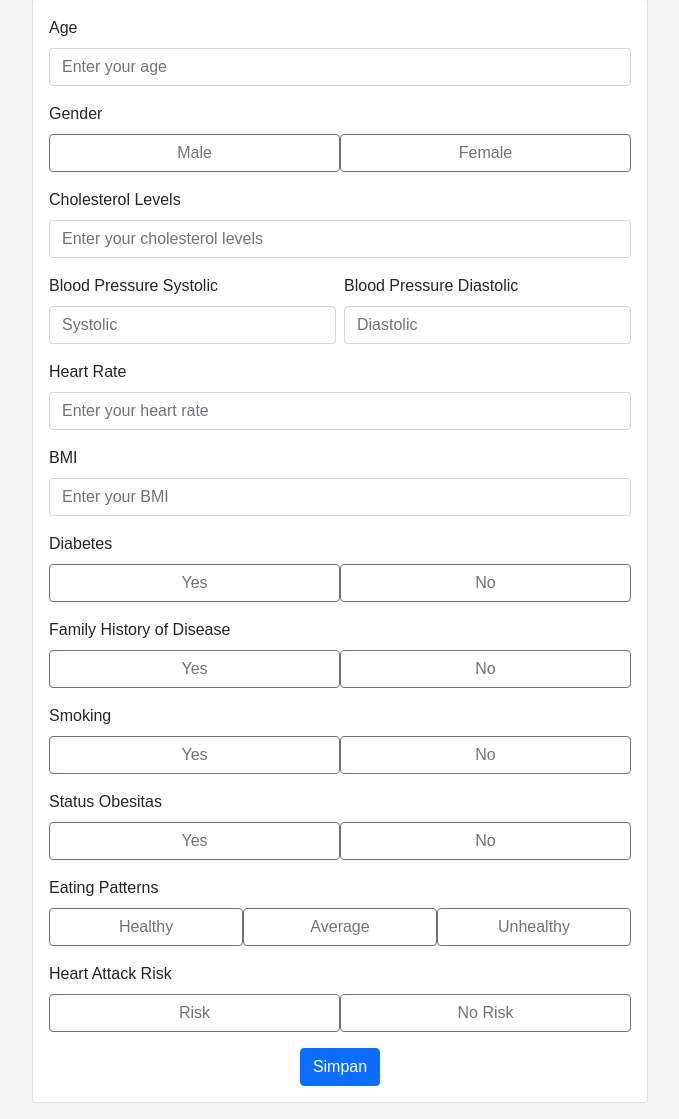
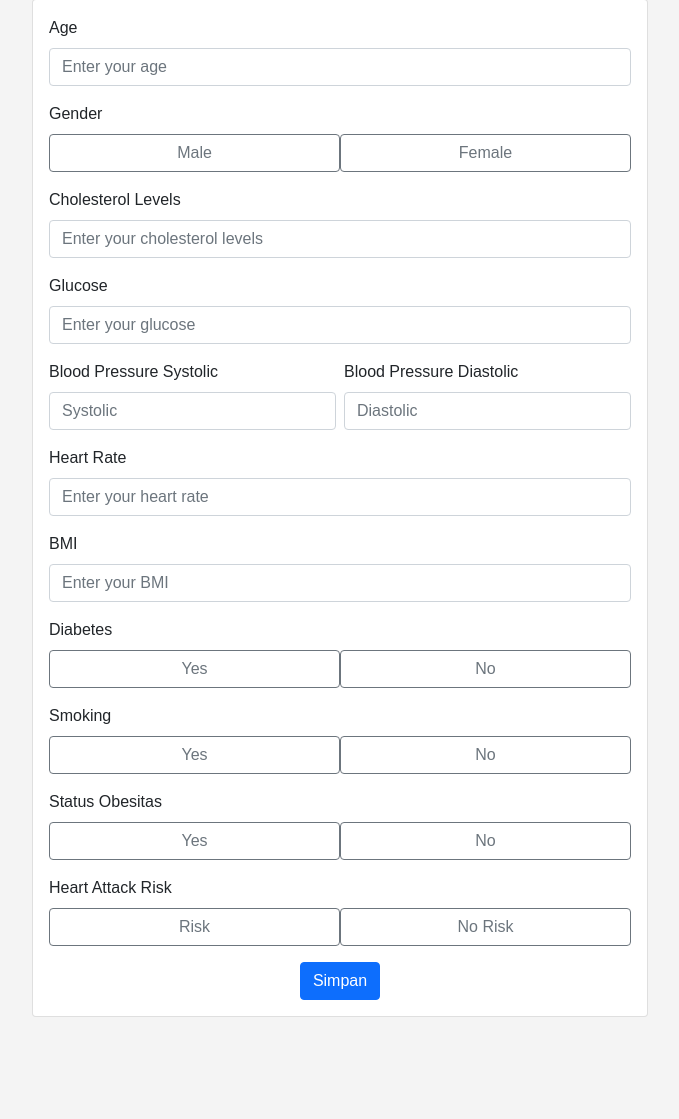
Before and after one commit to suciwuland/Tugas_akhir, a Django app: page /data-set/create in a window 1280 px wide. Shown: the part 145-1264 px from the top of the page, without its empty margins (300-979 px from the left). After the commit the page ends 1162 px from the top, so only its background shows below. Run offline with Django 5.2, Linux system fonts and the light colour scheme; some libraries are stand-ins or nearby versions.

Commit message:
fix data

```diff
--- a/apphealth/apphealth/controller/dataset_controller.py
+++ b/apphealth/apphealth/controller/dataset_controller.py
@@ -45,16 +45,17 @@ def store(request):
     systolic = request.POST.get('systolic')
     diastolic = request.POST.get('diastolic')
     heartRate = request.POST.get('heartRate')
-    eatingPatterns = request.POST.get('eatingPatterns')
     bmi = request.POST.get('bmi')
     bmiStatus = request.POST.get('bmiStatus')
     heartAttackRisk = request.POST.get('heart_attack_risk')
+    glucose = request.POST.get('glucose')
 
 
     newDiabetes = 1 if request.POST.get('diabetes') == 'yes' else 0
-    newFamilyHistory = 1 if request.POST.get('familyHistory') == 'yes' else 0
     newSmoking = 1 if request.POST.get('smoking') == 'yes' else 0
     obesity = int(request.POST.get('obesity'))
+    heartAttackRisk = 'yes' if heartAttackRisk == "1" else 'No'
+
     newData = {
         'age': age,
         'sex': gender.capitalize(),
@@ -62,11 +63,10 @@ def store(request):
         'blood_pressure': f'{systolic}/{diastolic}',
         'heart_rate': heartRate,
         'diabetes': newDiabetes,
-        'family_history': newFamilyHistory,
         'smoking': newSmoking,
         'obesity': obesity,
-        'diet': eatingPatterns.capitalize(),
         'bmi': bmi,
+        'glucose': glucose,
         'heart_attack_risk': heartAttackRisk
     }
 
@@ -86,16 +86,18 @@ def updated(request, id):
     systolic = request.POST.get('systolic')
     diastolic = request.POST.get('diastolic')
     heartRate = request.POST.get('heartRate')
-    eatingPatterns = request.POST.get('eatingPatterns')
     bmi = request.POST.get('bmi')
     bmiStatus = request.POST.get('bmiStatus')
     heartAttackRisk = request.POST.get('heart_attack_risk')
+    glucose = request.POST.get('glucose')
+
 
 
     newDiabetes = 1 if request.POST.get('diabetes') == 'yes' else 0
-    newFamilyHistory = 1 if request.POST.get('familyHistory') == 'yes' else 0
     newSmoking = 1 if request.POST.get('smoking') == 'yes' else 0
     obesity = int(request.POST.get('obesity'))
+    heartAttackRisk = 'yes' if heartAttackRisk == "1" else 'No'
+
     data = {
         'age': age,
         'sex': gender.capitalize(),
@@ -103,11 +105,10 @@ def updated(request, id):
         'blood_pressure': f'{systolic}/{diastolic}',
         'heart_rate': heartRate,
         'diabetes': newDiabetes,
-        'family_history': newFamilyHistory,
         'smoking': newSmoking,
         'obesity': obesity,
-        'diet': eatingPatterns.capitalize(),
         'bmi': bmi,
+        'glucose': glucose,
         'heart_attack_risk': heartAttackRisk
     }
     collectionDataset.update_one({'_id': ObjectId(id)}, {'$set': data})
@@ -140,11 +141,11 @@ def importDataExcel(request):
 
     # Definisikan nama kolom yang diharapkan
     expected_columns = [
-        'Age', 'Sex', 'Cholesterol', 'Blood Pressure', 'Heart Rate', 'Diabetes',
-        'Family History', 'Smoking', 'Obesity', 'Diet', 'BMI', 'Heart Attack Risk'
+        'Gender', 'age', 'Smoker', 'diabetes', 'Chol',
+        'sysBP', 'diaBP', 'BMI', 'heartRate', 'glucose','Heart_risk'
     ]
 
-    # Memastikan header sesuai dengan yang diharapkan
+    # # Memastikan header sesuai dengan yang diharapkan
     if list(df.columns) != expected_columns:
         messages.error(request, f"Expected columns: {expected_columns}, but got: {list(df.columns)}")
         return redirect('dataset.index')
@@ -154,18 +155,17 @@ def importDataExcel(request):
     for index, row in df.iterrows():
         # Example of processing each row
         row_data = row.to_dict()
-        age = row_data['Age']
-        sex = row_data['Sex']
-        cholesterol = row_data['Cholesterol']
-        blood_pressure = row_data['Blood Pressure']
-        heart_rate = row_data['Heart Rate']
-        diabetes = row_data['Diabetes']
-        family_history = row_data['Family History']
-        smoking = row_data['Smoking']
-        obesity = row_data['Obesity']
-        diet = row_data['Diet']
+        age = row_data['age']
+        sex = row_data['Gender']
+        cholesterol = row_data['Chol']
+        blood_pressure = str(row_data['sysBP']) + '/' + str(row_data['diaBP'])
+        heart_rate = row_data['heartRate']
+        diabetes = row_data['diabetes']
+        smoking = row_data['Smoker']
+        glucose = row_data['glucose']
         bmi = row_data['BMI']
-        heart_attack_risk = row_data['Heart Attack Risk']
+        obesity = is_obese(float(row_data['BMI']))
+        heart_attack_risk = row_data['Heart_risk']
 
         datasetManyData.append({
             'age': age,
@@ -174,10 +174,9 @@ def importDataExcel(request):
             'blood_pressure': blood_pressure,
             'heart_rate': heart_rate,
             'diabetes': diabetes,
-            'family_history': family_history,
             'smoking': smoking,
             'obesity': obesity,
-            'diet': diet,
+            'glucose': glucose,
             'bmi': float(bmi),
             'heart_attack_risk': heart_attack_risk
         })
@@ -186,3 +185,9 @@ def importDataExcel(request):
     collectionDataset.insert_many(datasetManyData)
     messages.success(request, 'Successfully imported dataset')
     return redirect('dataset.index')
+
+def is_obese(bmi):
+    if bmi >= 30:
+        return 1
+    else:
+        return 0
--- a/apphealth/apphealth/templates/dataset/create.html
+++ b/apphealth/apphealth/templates/dataset/create.html
@@ -39,6 +39,10 @@
                 <label for="cholesterol" class="form-label">Cholesterol Levels</label>
                 <input type="number" class="form-control" name="cholesterol" id="cholesterol" placeholder="Enter your cholesterol levels" required>
             </div>
+            <div class="mb-3">
+                <label for="glucose" class="form-label">Glucose</label>
+                <input type="number" class="form-control" name="glucose" id="glucose"  placeholder="Enter your glucose " required>
+            </div>
             <div class="row g-2 mb-3">
                 <div class="col">
                     <label for="systolic" class="form-label">Blood Pressure Systolic</label>
@@ -68,16 +72,6 @@
                 </div>
             </div>
             <div class="mb-3">
-                <label class="form-label">Family History of Disease</label>
-                <div class="d-flex">
-                    <input type="radio" id="familyYes" name="familyHistory" class="btn-check" value="yes" required>
-                    <label class="btn btn-outline-secondary" for="familyYes">Yes</label>
-
-                    <input type="radio" id="familyNo" name="familyHistory" class="btn-check" value="no" required>
-                    <label class="btn btn-outline-secondary" for="familyNo">No</label>
-                </div>
-            </div>
-            <div class="mb-3">
                 <label class="form-label">Smoking</label>
                 <div class="d-flex">
                     <input type="radio" id="smokingYes" name="smoking" class="btn-check" value="yes" required>
@@ -100,21 +94,6 @@
             </div>
 
             <div class="mb-3">
-                <label class="form-label">Eating Patterns</label>
-                <div class="d-flex">
-                    <input type="radio" id="healthy" name="eatingPatterns" class="btn-check" value="healthy" required>
-                    <label class="btn btn-outline-secondary" for="healthy">Healthy</label>
-
-                    <input type="radio" id="average" name="eatingPatterns" class="btn-check" value="average" required>
-                    <label class="btn btn-outline-secondary" for="average">Average</label>
-
-                    <input type="radio" id="unhealthy" name="eatingPatterns" class="btn-check" value="unhealthy" required>
-                    <label class="btn btn-outline-secondary" for="unhealthy">Unhealthy</label>
-                </div>
-            </div>
-
-
-            <div class="mb-3">
                 <label class="form-label">Heart Attack Risk</label>
                 <div class="d-flex">
                     <input type="radio" id="risk" name="heart_attack_risk" class="btn-check" value="1" required>
--- a/apphealth/apphealth/templates/dataset/index.html
+++ b/apphealth/apphealth/templates/dataset/index.html
@@ -35,10 +35,9 @@
                             <th>Blood Pressure</th>
                             <th>Heart Rate</th>
                             <th>Diabetes</th>
-                            <th>Family History</th>
+                            <th>Glucose</th>
                             <th>Smoking</th>
                             <th>Obesity</th>
-                            <th>Diet</th>
                             <th>BMI</th>
                             <th>Heart Attack Risk</th>
                             <th>Aksi</th>
@@ -53,10 +52,9 @@
                         <td>{{ data.blood_pressure }}</td>
                         <td>{{ data.heart_rate }}</td>
                         <td>{{ data.diabetes }}</td>
-                        <td>{{ data.family_history }}</td>
+                        <td>{{ data.glucose }}</td>
                         <td>{{ data.smoking }}</td>
                         <td>{{ data.obesity }}</td>
-                        <td>{{ data.diet }}</td>
                         <td>{{ data.bmi }}</td>
                         <td>{{ data.heart_attack_risk }}</td>
                         <td>
```
Also changed, not shown: apphealth/apphealth/templates/dataset/edit.html (+6 -26 lines), apphealth/apphealth/templates/result.html (+5 -5 lines).
